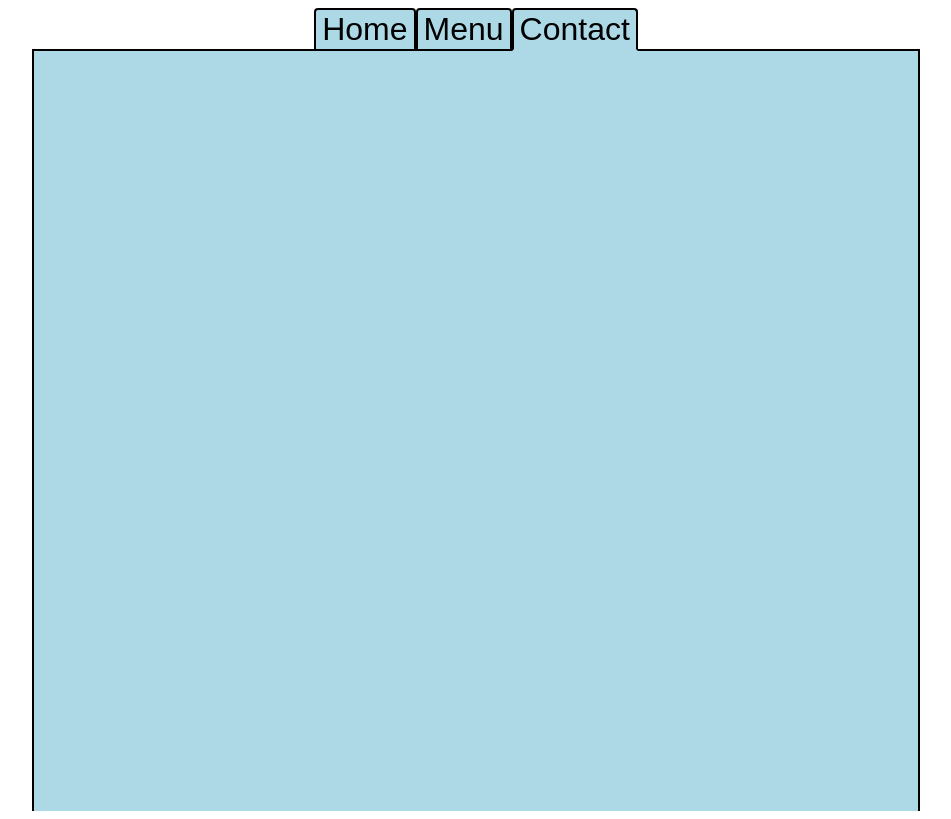
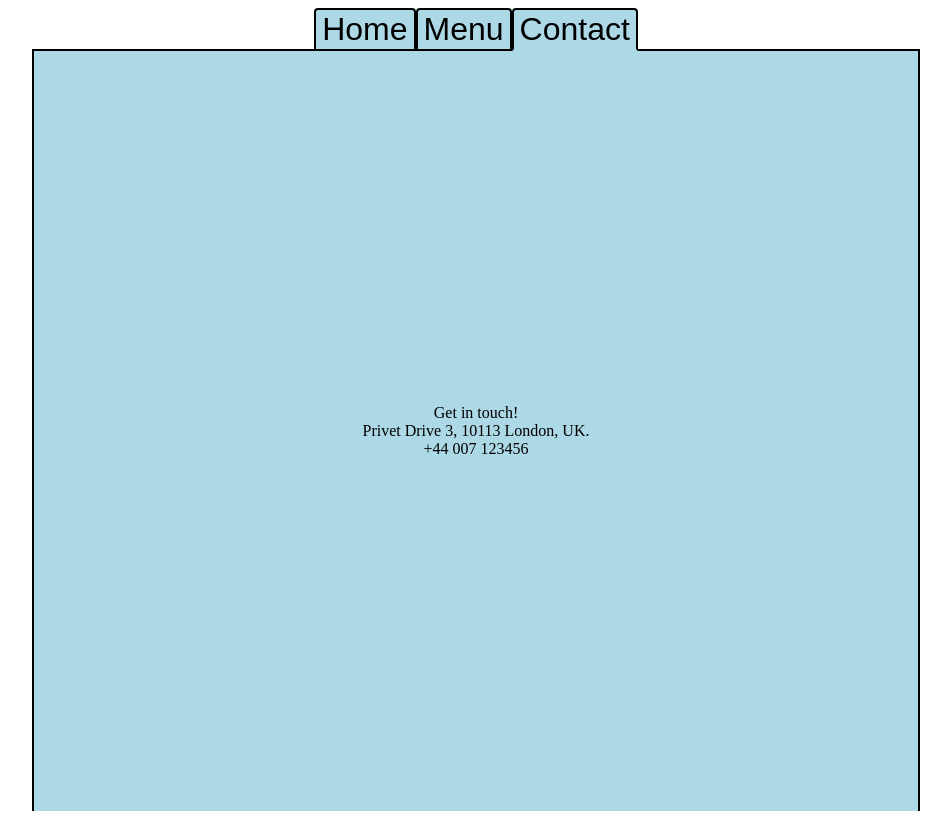
Before and after one commit to aniket-agra/odin-restaurant, a website built with webpack: page dist/index.html in a window 1280 px wide. Both pictures are taken after a click on the button "Contact". Shown: the whole page, without its empty margins (164-1115 px from the left). Built offline with nearby package versions, Linux system fonts and the light colour scheme.

Commit message:
Add test details on contact page

```diff
--- a/src/contact-page.js
+++ b/src/contact-page.js
@@ -1,8 +1,21 @@
 // function to fill content on contact-page
 
 function createContent () {
-    let element = document.createElement("div.contact");
+    let content = document.querySelector("#content");
+    content.style.justifyContent = "center";
 
+    let msg = document.createElement("div");
+    msg.textContent = "Get in touch!";
+    content.appendChild(msg);
+
+    let address = document.createElement("div");
+    address.textContent = "Privet Drive 3, \n" +
+                            "10113 London, UK."
+    content.appendChild(address);
+
+    let phone = document.createElement("div");
+    phone.textContent = "+44 007 123456";
+    content.appendChild(phone);
 }
 
 export {createContent};
--- a/src/landing-page.css
+++ b/src/landing-page.css
@@ -5,5 +5,4 @@
     display: flex;
     flex-direction: column;
     align-items: center;
-    justify-content: space-around;
 }
--- a/src/landing-page.js
+++ b/src/landing-page.js
@@ -4,6 +4,7 @@ import Atithi from "../img/atithi.jpeg"
 
 function createContent () {
     let content = document.querySelector("#content");
+    content.style.justifyContent = "space-around";
 
     let intro = document.createElement("div");
     intro.textContent = "Welcome to India - the land of delicious food, and amazing tastes. " +
--- a/src/menu-page.js
+++ b/src/menu-page.js
@@ -5,7 +5,7 @@ import Data from "./menu-data.tsv";
 
 function createContent () {
     let content = document.querySelector("#content");
-    content.style.paddingTop = "5%";
+    content.style.justifyContent = "space-around";
 
     let element = document.createElement("div");
     element.style.display = "grid";
```
Also changed, not shown: dist/main.js.
